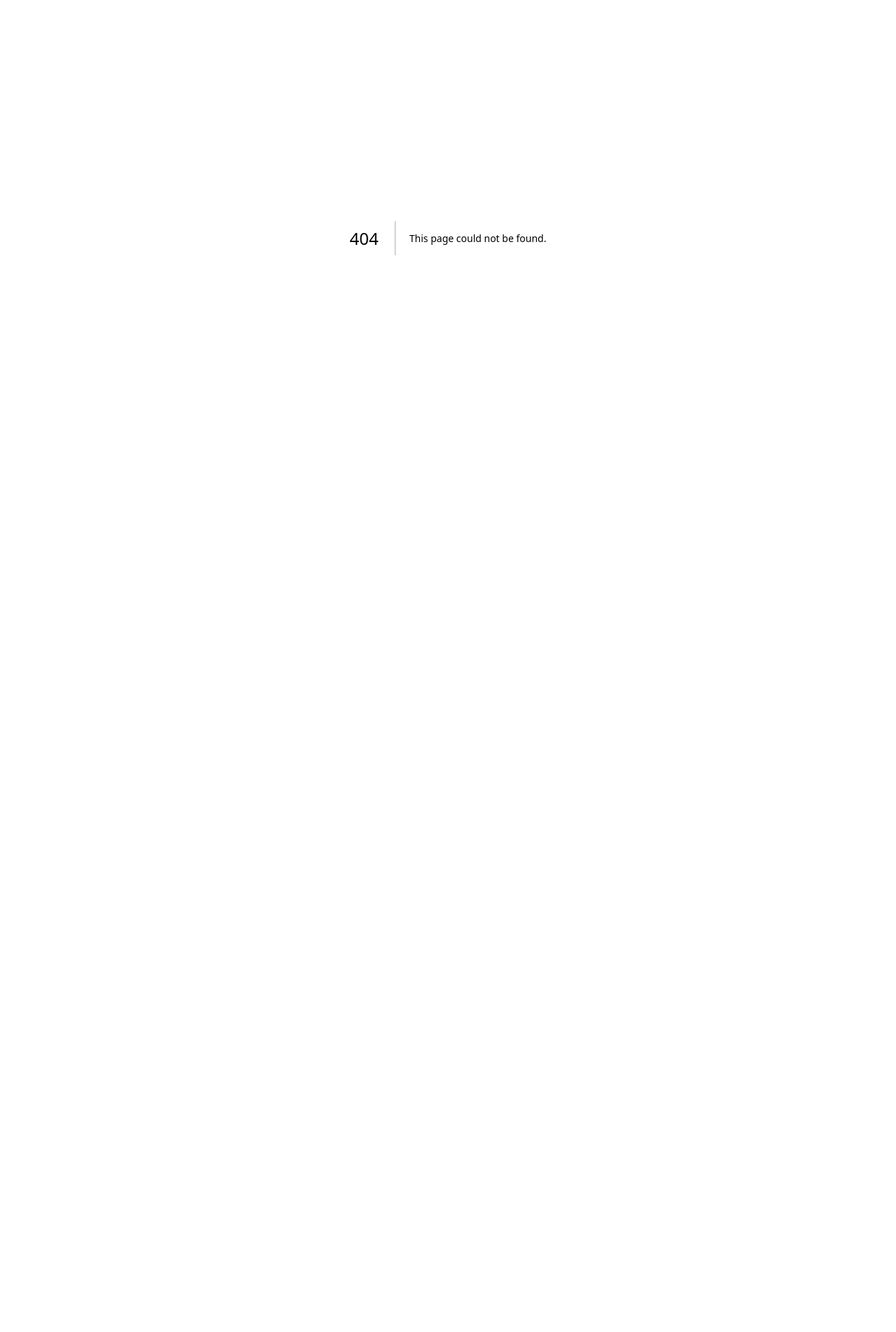
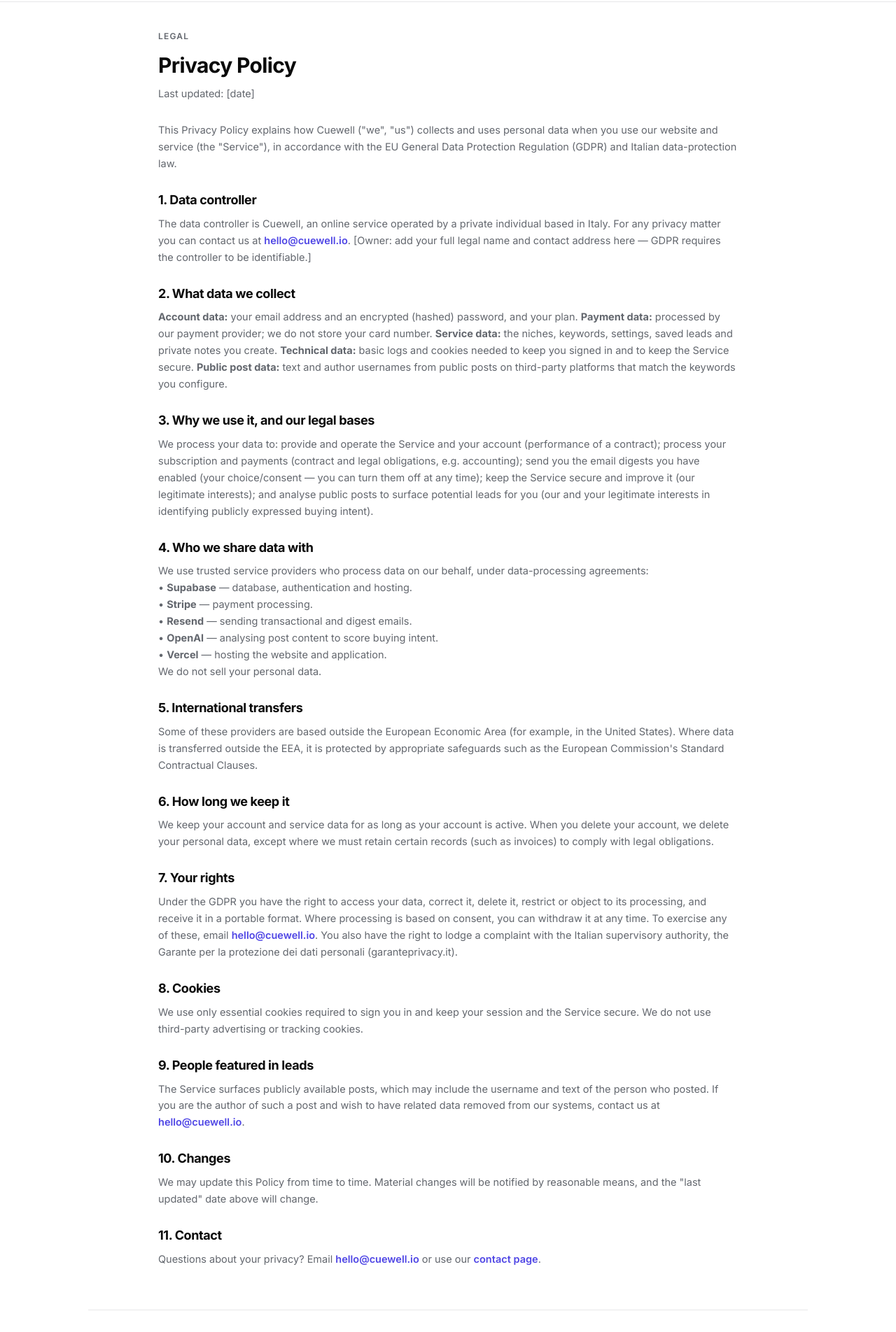
Before and after one commit to justin1973/cuewell, a Next.js app: page /privacy in a window 1280 px wide. Before the commit this address had no page. Shown: the part 60-1964 px from the top of the page at 70% size. Before the commit the page ends 800 px from the top, so only its background shows below. Built offline with nearby package versions, Linux system fonts and the light colour scheme; no server answers.

Commit message:
Add files via upload

```diff
--- /dev/null
+++ b/app/privacy/page.tsx
@@ -0,0 +1,65 @@
+import { SiteNav } from "@/components/site-nav";
+import { SiteFooter } from "@/components/site-footer";
+import "../landing.css";
+
+export const metadata = { title: "Privacy Policy · Cuewell" };
+
+// NOTE FOR THE OWNER: replace [bracketed] placeholders with the real data-controller
+// identity (your legal name as a private individual) and have this reviewed by a
+// professional. GDPR requires the controller to be identifiable.
+export default function PrivacyPage() {
+  return (
+    <>
+      <SiteNav />
+      <div className="wrap legal legal-prose">
+        <div className="legal-head">
+          <div className="eyebrow">Legal</div>
+          <h1>Privacy Policy</h1>
+          <p>Last updated: [date]</p>
+        </div>
+
+        <p>This Privacy Policy explains how Cuewell (&quot;we&quot;, &quot;us&quot;) collects and uses personal data when you use our website and service (the &quot;Service&quot;), in accordance with the EU General Data Protection Regulation (GDPR) and Italian data-protection law.</p>
+
+        <h2>1. Data controller</h2>
+        <p>The data controller is Cuewell, an online service operated by a private individual based in Italy. For any privacy matter you can contact us at <a href="mailto:hello@cuewell.io">hello@cuewell.io</a>. [Owner: add your full legal name and contact address here — GDPR requires the controller to be identifiable.]</p>
+
+        <h2>2. What data we collect</h2>
+        <p><strong>Account data:</strong> your email address and an encrypted (hashed) password, and your plan. <strong>Payment data:</strong> processed by our payment provider; we do not store your card number. <strong>Service data:</strong> the niches, keywords, settings, saved leads and private notes you create. <strong>Technical data:</strong> basic logs and cookies needed to keep you signed in and to keep the Service secure. <strong>Public post data:</strong> text and author usernames from public posts on third-party platforms that match the keywords you configure.</p>
+
+        <h2>3. Why we use it, and our legal bases</h2>
+        <p>We process your data to: provide and operate the Service and your account (performance of a contract); process your subscription and payments (contract and legal obligations, e.g. accounting); send you the email digests you have enabled (your choice/consent — you can turn them off at any time); keep the Service secure and improve it (our legitimate interests); and analyse public posts to surface potential leads for you (our and your legitimate interests in identifying publicly expressed buying intent).</p>
+
+        <h2>4. Who we share data with</h2>
+        <p>We use trusted service providers who process data on our behalf, under data-processing agreements:</p>
+        <p>• <strong>Supabase</strong> — database, authentication and hosting.<br />
+        • <strong>Stripe</strong> — payment processing.<br />
+        • <strong>Resend</strong> — sending transactional and digest emails.<br />
+        • <strong>OpenAI</strong> — analysing post content to score buying intent.<br />
+        • <strong>Vercel</strong> — hosting the website and application.</p>
+        <p>We do not sell your personal data.</p>
+
+        <h2>5. International transfers</h2>
+        <p>Some of these providers are based outside the European Economic Area (for example, in the United States). Where data is transferred outside the EEA, it is protected by appropriate safeguards such as the European Commission&apos;s Standard Contractual Clauses.</p>
+
+        <h2>6. How long we keep it</h2>
+        <p>We keep your account and service data for as long as your account is active. When you delete your account, we delete your personal data, except where we must retain certain records (such as invoices) to comply with legal obligations.</p>
+
+        <h2>7. Your rights</h2>
+        <p>Under the GDPR you have the right to access your data, correct it, delete it, restrict or object to its processing, and receive it in a portable format. Where processing is based on consent, you can withdraw it at any time. To exercise any of these, email <a href="mailto:hello@cuewell.io">hello@cuewell.io</a>. You also have the right to lodge a complaint with the Italian supervisory authority, the Garante per la protezione dei dati personali (garanteprivacy.it).</p>
+
+        <h2>8. Cookies</h2>
+        <p>We use only essential cookies required to sign you in and keep your session and the Service secure. We do not use third-party advertising or tracking cookies.</p>
+
+        <h2>9. People featured in leads</h2>
+        <p>The Service surfaces publicly available posts, which may include the username and text of the person who posted. If you are the author of such a post and wish to have related data removed from our systems, contact us at <a href="mailto:hello@cuewell.io">hello@cuewell.io</a>.</p>
+
+        <h2>10. Changes</h2>
+        <p>We may update this Policy from time to time. Material changes will be notified by reasonable means, and the &quot;last updated&quot; date above will change.</p>
+
+        <h2>11. Contact</h2>
+        <p>Questions about your privacy? Email <a href="mailto:hello@cuewell.io">hello@cuewell.io</a> or use our <a href="/contact">contact page</a>.</p>
+      </div>
+      <SiteFooter />
+    </>
+  );
+}
--- a/app/terms/page.tsx
+++ b/app/terms/page.tsx
@@ -18,7 +18,7 @@ export default function TermsPage() {
           <p>Last updated: [date]</p>
         </div>
 
-        <p>These Terms &amp; Conditions (&quot;Terms&quot;) govern your access to and use of Cuewell (the &quot;Service&quot;), operated by [Company legal name], [registered address], VAT/Company no. [number] (&quot;we&quot;, &quot;us&quot;). By creating an account or using the Service you agree to these Terms. If you do not agree, do not use the Service.</p>
+        <p>These Terms &amp; Conditions (&quot;Terms&quot;) govern your access to and use of Cuewell (the &quot;Service&quot;), operated by Cuewell, an online service run by a private individual based in Italy (&quot;we&quot;, &quot;us&quot;). By creating an account or using the Service you agree to these Terms. If you do not agree, do not use the Service.</p>
 
         <h2>1. The Service</h2>
         <p>Cuewell monitors publicly available conversations on third-party platforms (currently Hacker News, Lobsters and Stack Exchange) and uses automated analysis to surface posts that may indicate buying intent relevant to the keywords and niches you configure. The Service presents these as &quot;leads&quot; in a dashboard and, optionally, by email.</p>
@@ -39,7 +39,7 @@ export default function TermsPage() {
         <p>The Service relies on data from third-party platforms accessed through their public interfaces. We do not control those platforms and are not responsible for their content, availability, accuracy, or changes to their access terms. A source may become unavailable without notice.</p>
 
         <h2>7. Your data &amp; privacy</h2>
-        <p>We process the personal data you provide (such as your email) to operate the Service, as described in our Privacy Policy. We act in accordance with applicable data-protection law, including the EU GDPR where relevant. [Link your Privacy Policy here.]</p>
+        <p>We process the personal data you provide (such as your email) to operate the Service, as described in our Privacy Policy. We act in accordance with applicable data-protection law, including the EU GDPR. See our <a href="/privacy">Privacy Policy</a> for details.</p>
 
         <h2>8. Intellectual property</h2>
         <p>The Service, including its software, design and content (excluding third-party post content and the data you input), is owned by us and protected by intellectual-property laws. We grant you a limited, non-exclusive, non-transferable right to use the Service for your own business purposes during your subscription.</p>
@@ -57,7 +57,7 @@ export default function TermsPage() {
         <p>We may update the Service and these Terms from time to time. Material changes to the Terms will be notified by reasonable means; continued use after changes take effect constitutes acceptance.</p>
 
         <h2>13. Governing law</h2>
-        <p>These Terms are governed by the laws of [country/region], and any dispute will be subject to the exclusive jurisdiction of the competent courts of [city/region], except where mandatory consumer-protection law provides otherwise.</p>
+        <p>These Terms are governed by the laws of Italy, and any dispute will be subject to the exclusive jurisdiction of the competent courts of Italy, except where mandatory consumer-protection law provides otherwise.</p>
 
         <h2>14. Contact</h2>
         <p>Questions about these Terms? Write to <a href="mailto:hello@cuewell.io">hello@cuewell.io</a> or use our <a href="/contact">contact page</a>.</p>
--- a/components/site-footer.tsx
+++ b/components/site-footer.tsx
@@ -8,6 +8,7 @@ export function SiteFooter() {
         <nav className="footlinks">
           <Link href="/contact">Contact</Link>
           <Link href="/terms">Terms</Link>
+          <Link href="/privacy">Privacy</Link>
           <a href="https://cuewell.io">cuewell.io</a>
         </nav>
       </footer>
```
